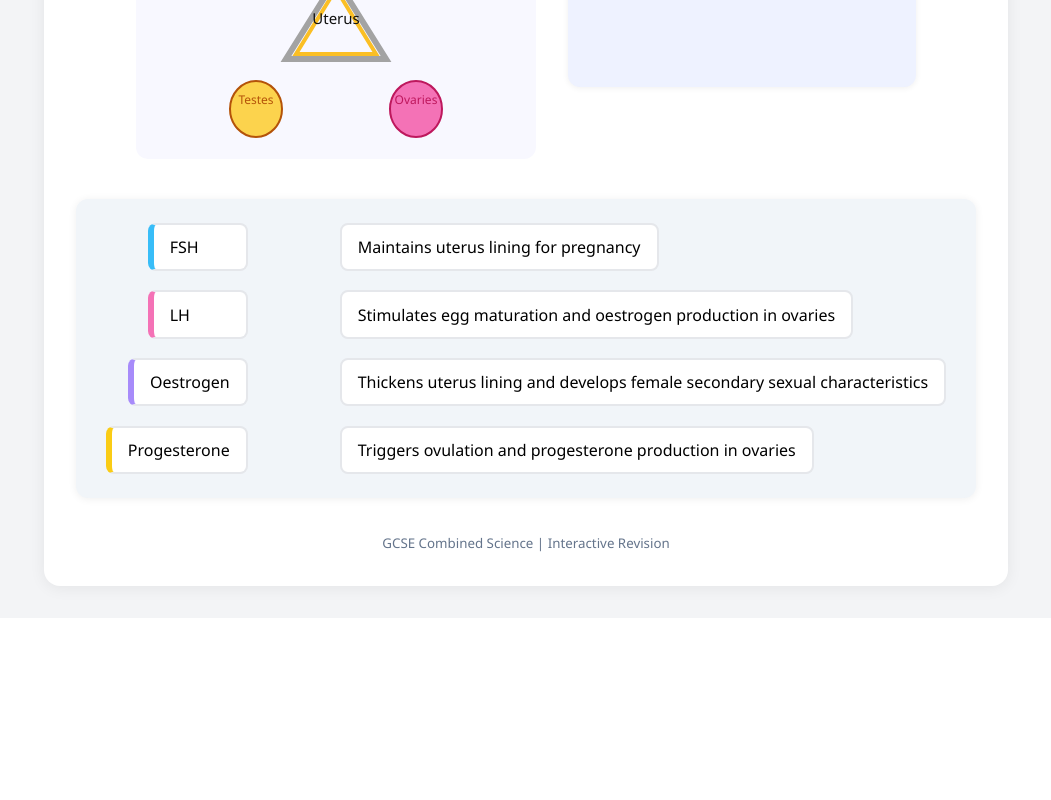
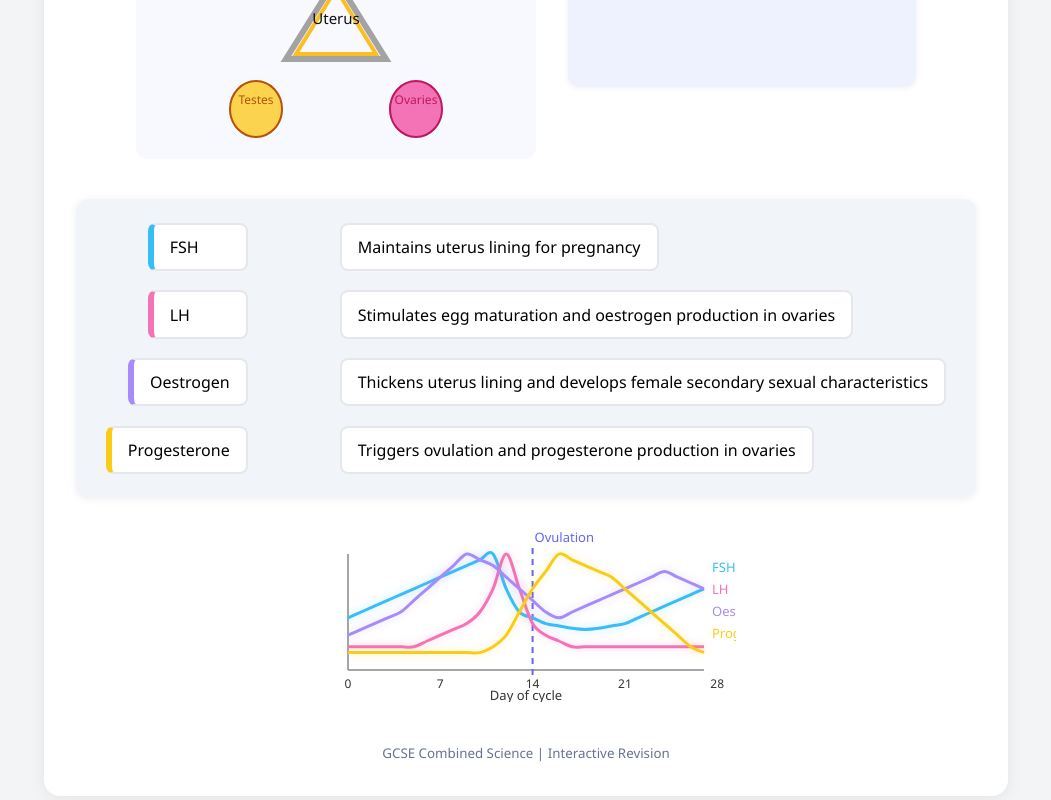
Before and after one commit to taggatron/sex-hormones, a React (Vite) app: page / in a window 1280 px wide. Shown: the part 384-1184 px from the top of the page, without its empty margins (114-1165 px from the left). Before the commit the page ends 1002 px from the top, so only its background shows below. Built offline with nearby package versions, Linux system fonts and the light colour scheme.

Commit message:
Hormone graph included

```diff
--- a/src/App.tsx
+++ b/src/App.tsx
@@ -236,6 +236,75 @@ function KnowledgeCheck() {
   );
 }
 
+function HormoneGraph() {
+  // Hormone colors
+  const colors = ['#38bdf8', '#f472b6', '#a78bfa', '#facc15'];
+  // More realistic hormone data (FSH, LH, Oestrogen, Progesterone)
+  // Each array is 28 days, values 0-1 (normalized for graph)
+  // Data based on typical menstrual cycle hormone profiles
+  const hormoneData: number[][] = [
+    // FSH: rises at start, small peak at ovulation, then falls
+    [0.45,0.5,0.55,0.6,0.65,0.7,0.75,0.8,0.85,0.9,0.95,1,0.7,0.5,0.45,0.4,0.38,0.36,0.35,0.36,0.38,0.4,0.45,0.5,0.55,0.6,0.65,0.7],
+    // LH: low, then sharp peak at ovulation (day 14), then low
+    [0.2,0.2,0.2,0.2,0.2,0.2,0.25,0.3,0.35,0.4,0.5,0.7,1,0.7,0.4,0.3,0.25,0.2,0.2,0.2,0.2,0.2,0.2,0.2,0.2,0.2,0.2,0.2],
+    // Oestrogen: rises to peak before ovulation, dips, then smaller rise
+    [0.3,0.35,0.4,0.45,0.5,0.6,0.7,0.8,0.9,1,0.95,0.9,0.8,0.7,0.6,0.5,0.45,0.5,0.55,0.6,0.65,0.7,0.75,0.8,0.85,0.8,0.75,0.7],
+    // Progesterone: low until after ovulation, then rises and falls
+    [0.15,0.15,0.15,0.15,0.15,0.15,0.15,0.15,0.15,0.15,0.15,0.2,0.3,0.5,0.7,0.85,1,0.95,0.9,0.85,0.8,0.7,0.6,0.5,0.4,0.3,0.2,0.15],
+  ];
+  const width = 420, height = 180, days = 28, pad = 32;
+  // Catmull-Rom to Bezier conversion for smooth, natural lines
+  function getCatmullRomPath(arr: number[]): string {
+    const points = arr.map((v: number, i: number) => [pad + (i * (width - pad * 2) / (days - 1)), height - pad - v * (height - pad * 2)]);
+    if (points.length < 2) return '';
+    let d = `M${points[0][0]},${points[0][1]}`;
+    for (let i = 0; i < points.length - 1; i++) {
+      const p0 = points[i - 1] || points[i];
+      const p1 = points[i];
+      const p2 = points[i + 1];
+      const p3 = points[i + 2] || p2;
+      const c1x = p1[0] + (p2[0] - p0[0]) / 6;
+      const c1y = p1[1] + (p2[1] - p0[1]) / 6;
+      const c2x = p2[0] - (p3[0] - p1[0]) / 6;
+      const c2y = p2[1] - (p3[1] - p1[1]) / 6;
+      d += ` C${c1x},${c1y} ${c2x},${c2y} ${p2[0]},${p2[1]}`;
+    }
+    return d;
+  }
+  return (
+    <div className="hormone-graph-container">
+      <svg width={width} height={height} className="hormone-graph">
+        {/* Axes */}
+        <line x1={pad} y1={height-pad} x2={width-pad} y2={height-pad} stroke="#888" strokeWidth={1.5} />
+        <line x1={pad} y1={pad} x2={pad} y2={height-pad} stroke="#888" strokeWidth={1.5} />
+        {/* Day ticks */}
+        {[0,7,14,21,28].map(d => (
+          <text key={d} x={pad + (d * (width-pad*2)/(days-1))} y={height-pad+18} fontSize={12} textAnchor="middle" fill="#333">{d}</text>
+        ))}
+        <text x={width/2} y={height-2} fontSize={13} fill="#333" textAnchor="middle">Day of cycle</text>
+        {/* Hormone labels */}
+        {['FSH','LH','Oestrogen','Progesterone'].map((h,i) => (
+          <text key={h} x={width-pad+8} y={pad+18+i*22} fontSize={13} fill={colors[i]}>{h}</text>
+        ))}
+        {/* Vertical dashed line for ovulation */}
+        <line x1={pad + (14 * (width-pad*2)/(days-1))} y1={pad-6} x2={pad + (14 * (width-pad*2)/(days-1))} y2={height-pad+6} stroke="#6366f1" strokeWidth={2} strokeDasharray="6 5" />
+        <text x={pad + (14 * (width-pad*2)/(days-1)) + 2} y={pad-12} fontSize={13} fill="#6366f1">Ovulation</text>
+        {/* Hormone smooth lines */}
+        {hormoneData.map((arr, i) => (
+          <path
+            key={i}
+            fill="none"
+            stroke={colors[i]}
+            strokeWidth={3}
+            d={getCatmullRomPath(arr)}
+            style={{ filter: `drop-shadow(0 0 4px ${colors[i]}55)` }}
+          />
+        ))}
+      </svg>
+    </div>
+  );
+}
+
 function App() {
   const [selected, setSelected] = useState<string | null>(null)
   const [fshActive, setFshActive] = useState(false)
@@ -316,6 +385,7 @@ function App() {
         <Sidebar info={selected ? GLAND_INFO[selected] : null} fshGlow={fshGlow} lhGlow={lhGlow} oestrogenGlow={oestrogenGlow} progesteroneGlow={progesteroneGlow} />
       </div>
       <KnowledgeCheck />
+      <HormoneGraph />
       <footer>
         <small>GCSE Combined Science | Interactive Revision</small>
       </footer>
```
